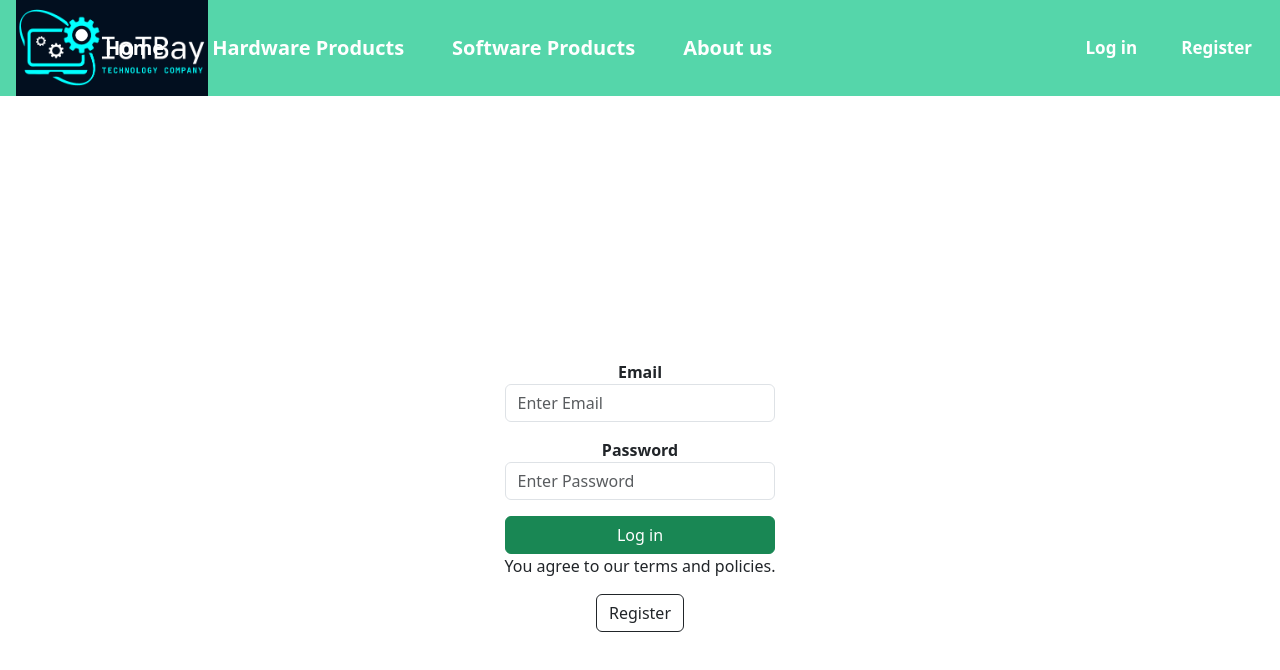
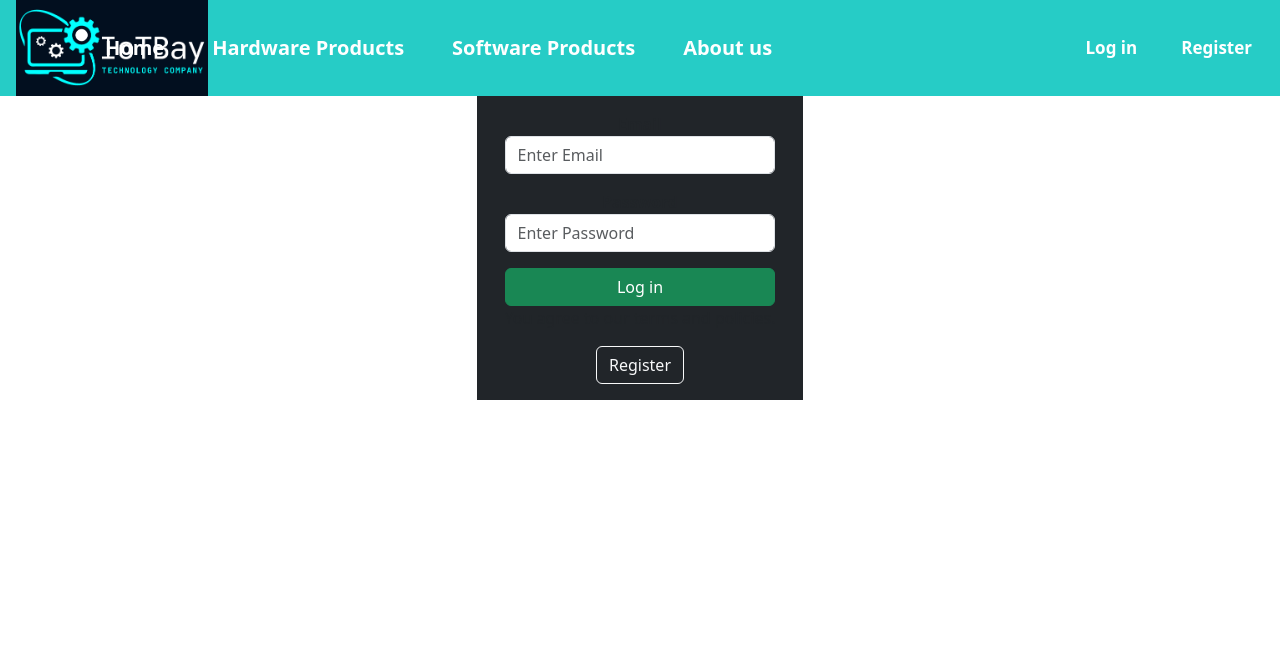
Before and after one commit to Taehexnlee/iotbay_demo, a React (Create React App) app: page /login in a window 1280 px wide. Shown: the top 670 px of the page. Built offline with nearby package versions, Linux system fonts and the light colour scheme.

Commit message:
Color changes

```diff
--- a/src/App.css
+++ b/src/App.css
@@ -91,7 +91,7 @@
   padding: 14px 50px;
   text-decoration: none;
   font-size: 17px;
-  box-shadow: inset 0 0 0 0 #EAC435; /* Updated colors */
+  box-shadow: inset 0 0 0 0 black; /* Updated colors */
   margin: 0 -.25rem;
   transition: color .3s ease-in-out, box-shadow .2s ease-in-out;
   font-weight: bold;
@@ -102,7 +102,7 @@
 .login-button:hover,
 .register-button:hover  {
   font-weight: bold;
-  box-shadow: inset 0 -50px 0 0 #EAC435;
+  box-shadow: inset 0 -50px 0 0 black;
   color: #ffffff;
 }
 
@@ -145,14 +145,14 @@
   margin-right: 1rem;
   font-size: 20px;
   font-weight: bold;
-  box-shadow: inset 0 0 0 0 #EAC435; /* Initial box-shadow */
+  box-shadow: inset 0 0 0 0 black; /* Initial box-shadow */
   transition: box-shadow 0.2s ease-in-out; /* Transition for box-shadow */
 }
 
 
 .page-links a:hover {
   font-weight: bold;     /* Redundant, already set in the base style */
-  box-shadow: inset 0 -50px 0 0 #EAC435; /* Hover box-shadow effect */
+  box-shadow: inset 0 -50px 0 0 black; /* Hover box-shadow effect */
   color: #ffffff;        /* Likely desired on hover */
 }
 
@@ -264,7 +264,7 @@
   align-items: center;
   padding-right: 1rem;
   padding-left: 1rem;
-  background-color: #55d6aa;
+  background-color: rgb(38, 204, 198);
   color: #fff;
 }
 
--- a/src/pages/Login.js
+++ b/src/pages/Login.js
@@ -40,8 +40,8 @@
     };
 
     return (
-        <div className='d-flex justify-content-center align-items-center bg-white vh-100'>
-            <div className='bg-white p-3 row'>
+        <div className='d-flex justify-content-center align-items-center bg-white'>
+            <div className='bg-dark p-3 row'>
                 <form onSubmit={handleSubmit}>
                     <div className='mb-3'>
                         <label htmlFor='email'><strong>Email</strong></label>
@@ -59,7 +59,7 @@
                     {errors.auth && <div className="alert alert-danger" role="alert">{errors.auth}</div>}
                     <button type='submit' className='btn btn-success w-100'>Log in</button>
                     <p>You agree to our terms and policies.</p>
-                    <Link className='btn btn-outline-dark' to={'/adduser'}>Register</Link>
+                    <Link className='btn btn-outline-light' to={'/adduser'}>Register</Link>
                 </form>
             </div>
         </div>
```
